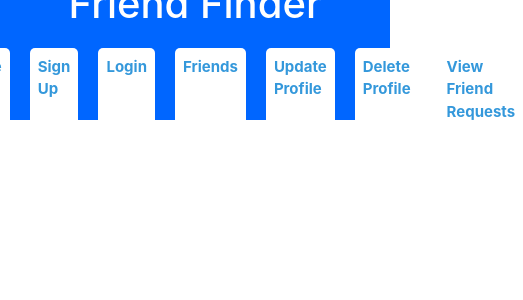
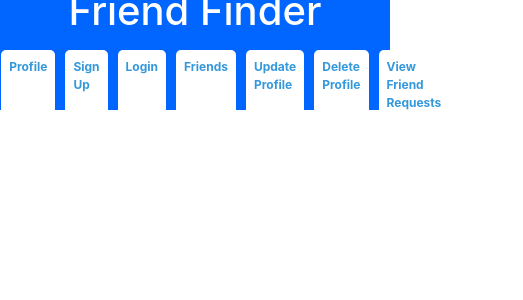
Before and after one commit to Find-Friends/front-end, a React (Create React App) app in the folder friend-finder/: page / in a window 390 px wide. Shown: the top 300 px of the page, 523 px wide, since content can reach past the window. Built offline with nearby package versions, Linux system fonts and the light colour scheme.

Commit message:
updated navbar button styling

```diff
--- a/friend-finder/src/components/Navbar.css
+++ b/friend-finder/src/components/Navbar.css
@@ -10,7 +10,7 @@
   display: flex;
   flex-direction:column;
   justify-content: center;
-  height: 120px;
+  height: 110px;
   }
 }
 
@@ -36,7 +36,10 @@
   .navbaritems {
     padding-top: 2px;
     display: flex;
+    /* flex-direction: column; */
     justify-content: center;
+
+
   }
 }
 
@@ -44,15 +47,19 @@
 .navlink{
     background-color: white;
     color: #3498DB;
-    padding: 12px;
-    font-size: 15px;
+    /* padding: 12px; */
+    padding: 8px;
+    /* font-size: 15px; */
+    font-size: 12px;
     font-weight: bold;
-    margin: 10px;
+    /* margin: 10px; */
+     margin: 5px;
     border-radius: 5px;
 }
 @media only screen and (max-width: 500px) {
   .navlink {
     padding:8px;
+
   }
 }
 
```
